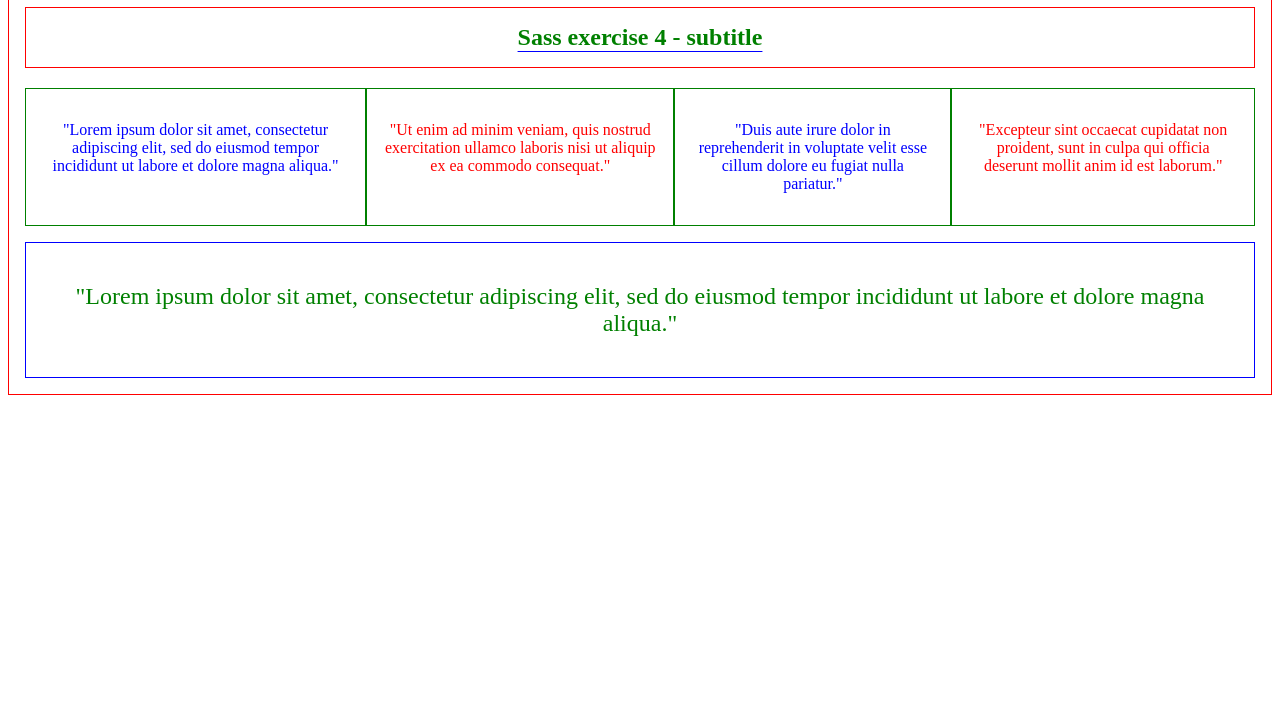
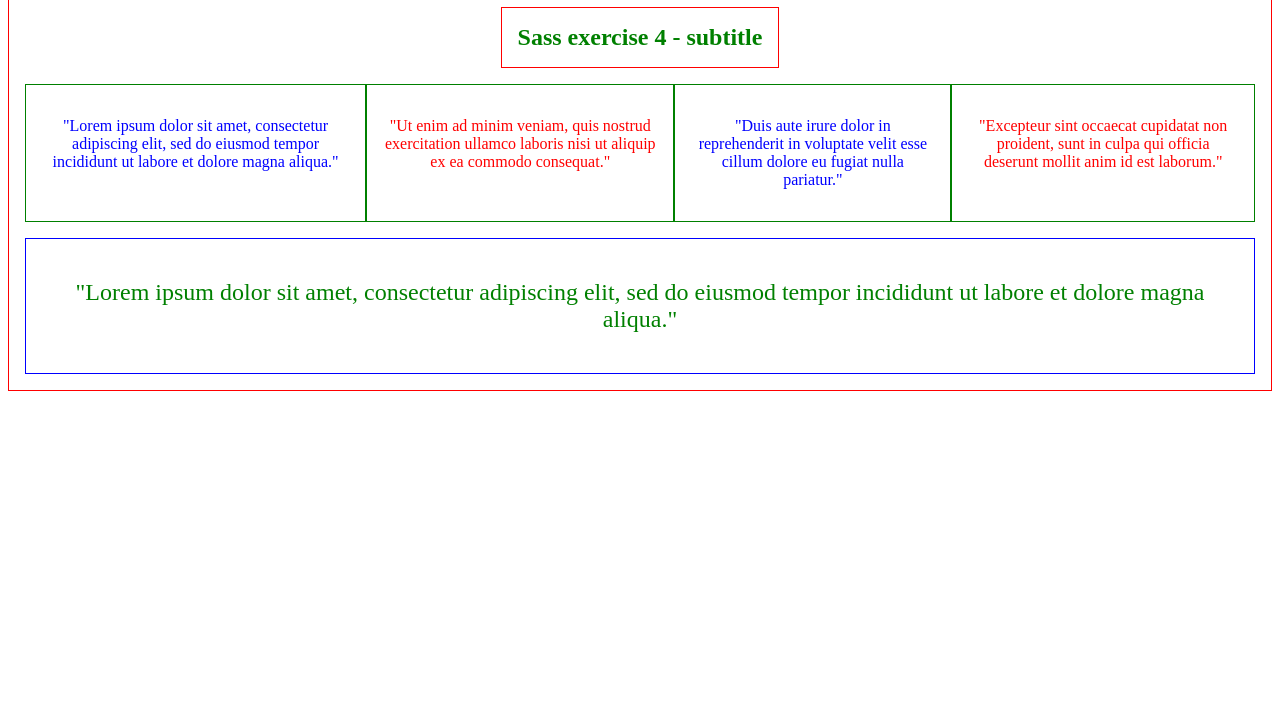
Before and after one commit to Ouzx/SASS-EXERCISES, a plain HTML site: page sass_exercise_4-selectors_extend/index.html in a window 1280 px wide. Shown: the part 98-800 px from the top of the page. Drawn offline with nearby package versions, Linux system fonts and the light colour scheme; files that its build step writes are made by us from their sources.

Commit message:
exercise-4

```diff
--- a/sass_exercise_4-selectors_extend/style.scss
+++ b/sass_exercise_4-selectors_extend/style.scss
@@ -28,6 +28,11 @@ $color-ternariy: green;
 
   h2 {
     @extend .exercise-title;
+    max-width: fit-content;
+    margin: 0 auto;
+    margin-bottom: 1rem;
+    text-decoration: none;
+    // border-color: black;
     padding: 1rem;
     border: f.rem(1) $color-primary solid;
   }
```
